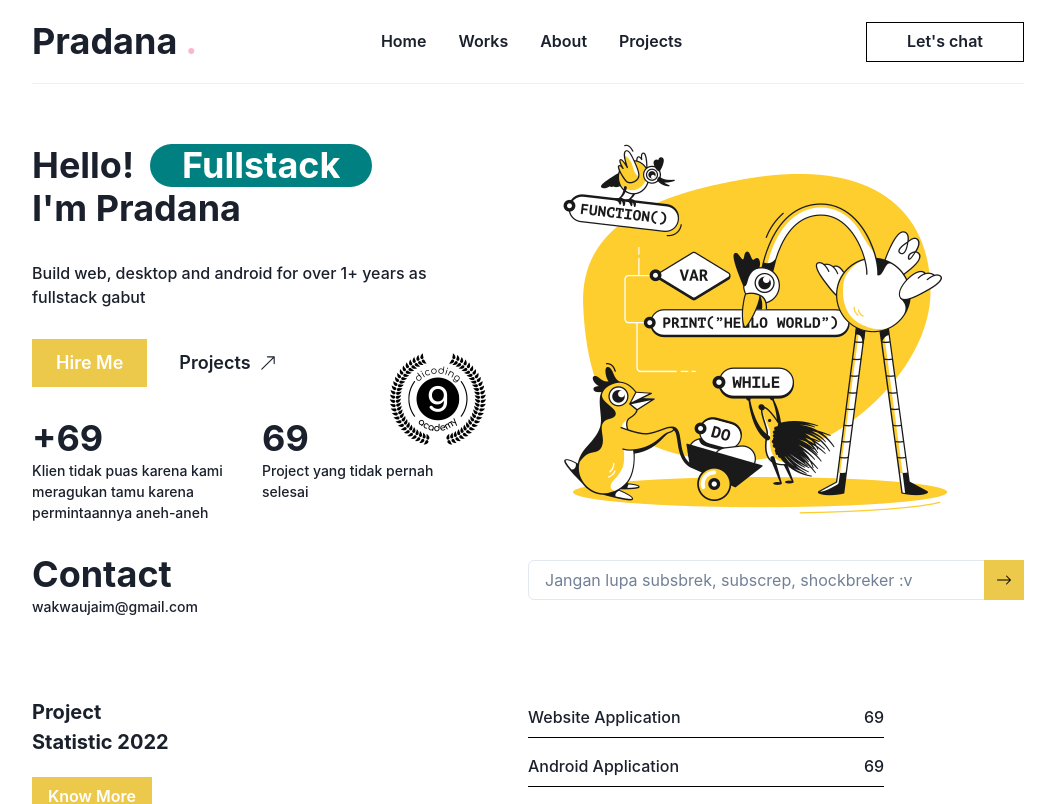
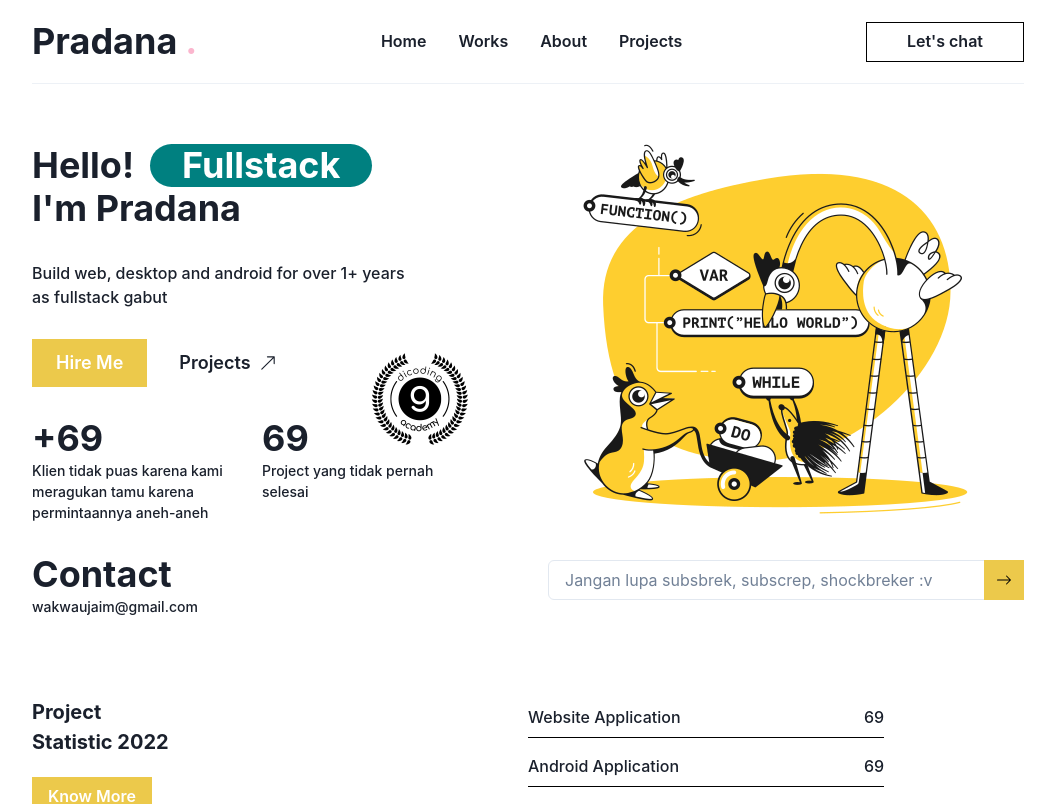
Before and after one commit to pradana-doank/pradana-doank.github.io, a React (Vite) app: page / in a window 1280 px wide. Shown: the top 804 px of the page, without its empty margins (112-1167 px from the left). Built offline with nearby package versions, Linux system fonts and the light colour scheme.

Commit message:
refactor: update Content component

```diff
--- a/src/components/Content.tsx
+++ b/src/components/Content.tsx
@@ -20,12 +20,14 @@ import {
 import { BsArrowRight, BsArrowUpRight } from 'react-icons/bs'
 import dicoding from '../assets/dicoding.webp'
 import programming from '../assets/programming.webp'
+import Certificate from './Certificate'
 import InfoText from './InfoText'
+import Project from './Project'
 import Statistic from './Statistic'
 
 const Content = () => {
   return (
-    <Grid templateColumns="repeat(6, 1fr)">
+    <Grid templateColumns="repeat(6, 1fr)" gap={10}>
       <GridItem
         colSpan={[6, 6, 3]}
         bg={`url(${dicoding}) no-repeat 90% 55%`}
@@ -92,8 +94,14 @@ const Content = () => {
           </InputRightElement>
         </InputGroup>
       </GridItem>
-      <GridItem colSpan={6} my={10}>
+      <GridItem colSpan={6}>
         <Statistic />
+      </GridItem>
+      <GridItem colSpan={6}>
+        <Certificate />
+      </GridItem>
+      <GridItem colSpan={6}>
+        <Project />
       </GridItem>
     </Grid>
   )
```
